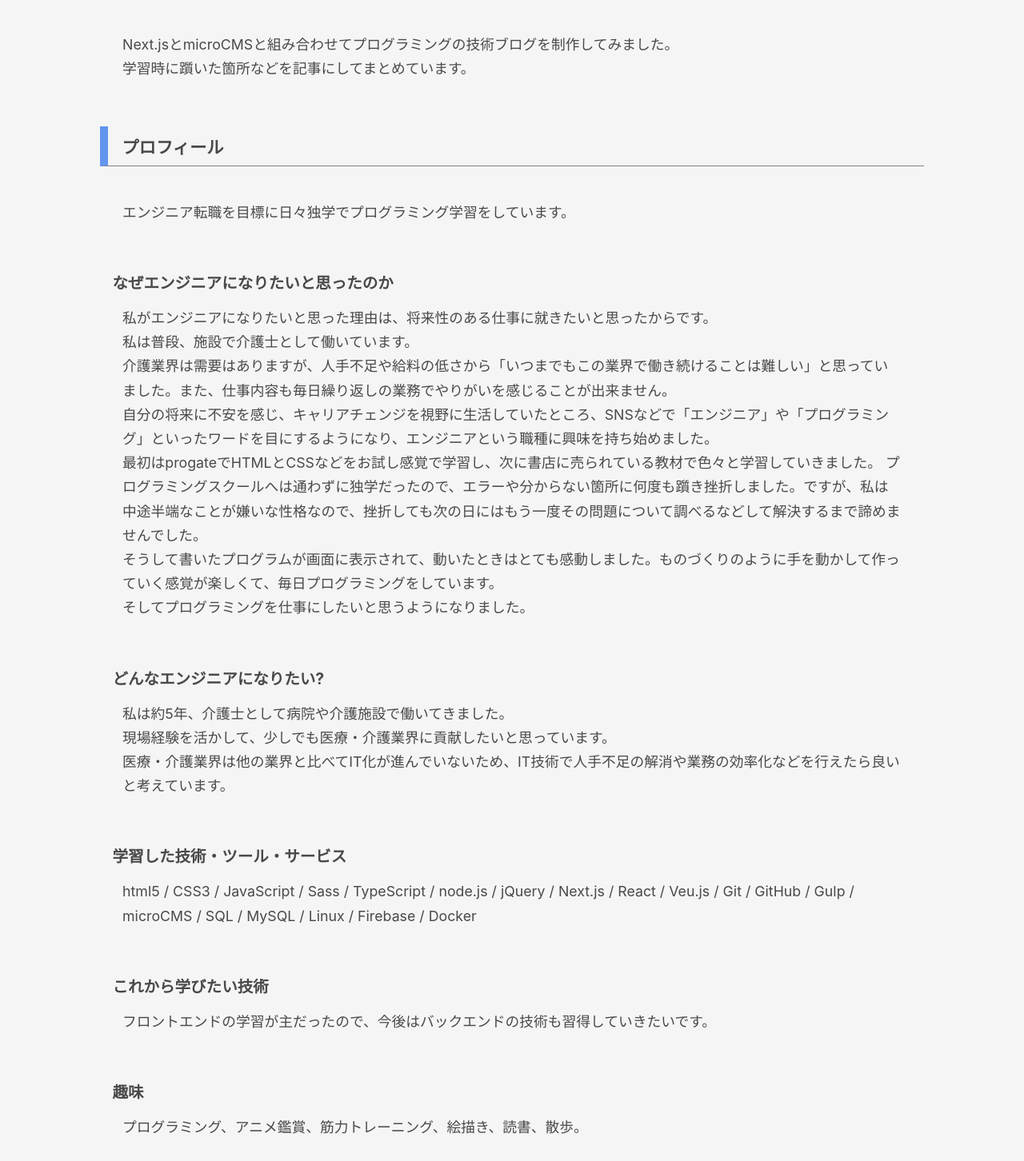
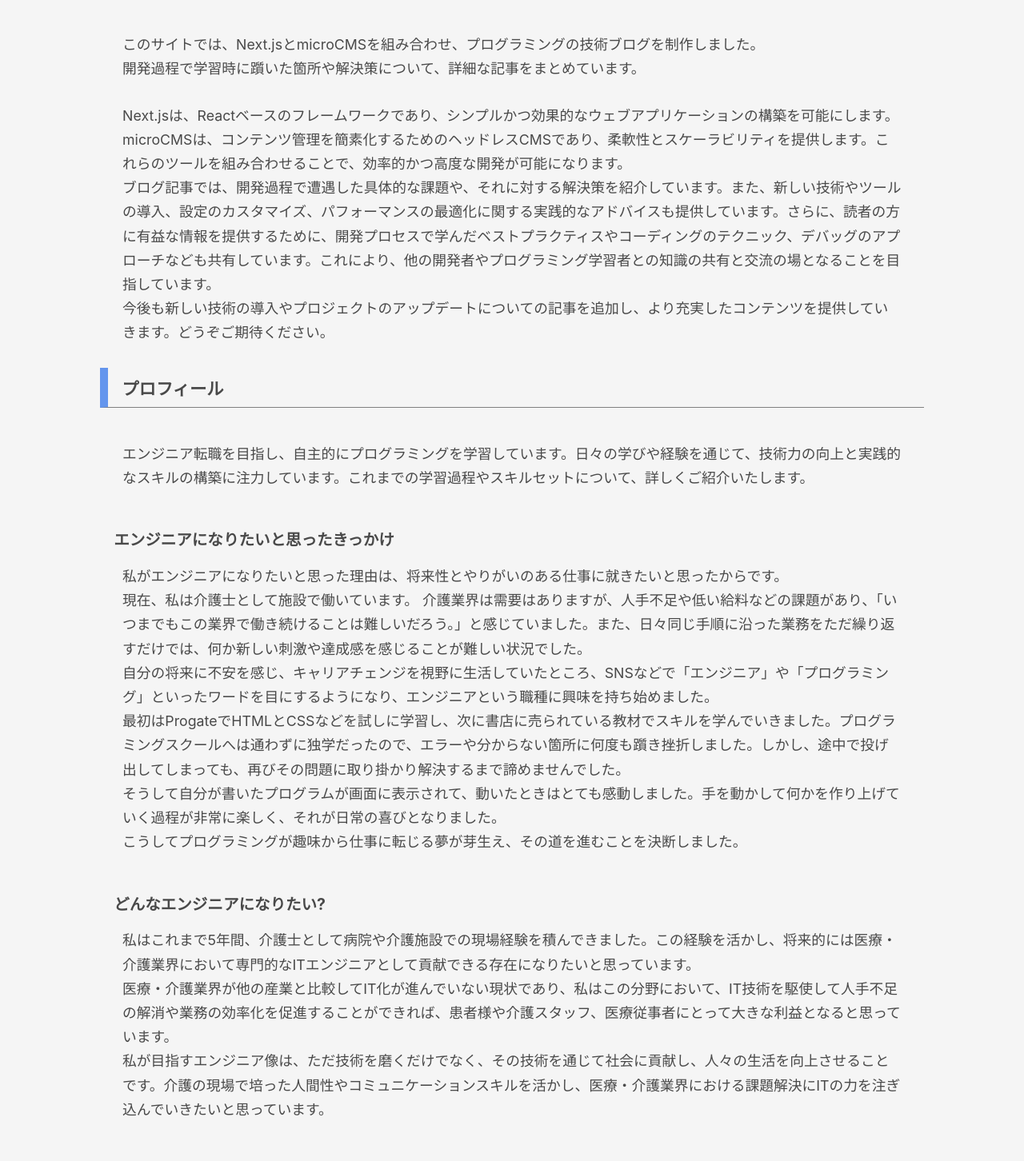
Before and after one commit to kakuta0915/kakuta-tech-blog, a Next.js app: page /about in a window 1280 px wide. Shown: the part 1245-2697 px from the top of the page at 80% size. Built offline with nearby package versions, Linux system fonts and the light colour scheme; no server answers.

Commit message:
⚡️ change: プロフィール欄を更新

```diff
--- a/pages/about.jsx
+++ b/pages/about.jsx
@@ -33,58 +33,69 @@ export default function About() {
         <div className={styles.profile}>
           <h3>このサイトについて</h3>
           <p>
-            Next.jsとmicroCMSと組み合わせてプログラミングの技術ブログを制作してみました。
+            このサイトでは、Next.jsとmicroCMSを組み合わせ、プログラミングの技術ブログを制作しました。
             <br />
-            学習時に躓いた箇所などを記事にしてまとめています。
+            開発過程で学習時に躓いた箇所や解決策について、詳細な記事をまとめています。
+          </p>
+          <p>
+            Next.jsは、Reactベースのフレームワークであり、シンプルかつ効果的なウェブアプリケーションの構築を可能にします。microCMSは、コンテンツ管理を簡素化するためのヘッドレスCMSであり、柔軟性とスケーラビリティを提供します。これらのツールを組み合わせることで、効率的かつ高度な開発が可能になります。
+            <br />
+            ブログ記事では、開発過程で遭遇した具体的な課題や、それに対する解決策を紹介しています。また、新しい技術やツールの導入、設定のカスタマイズ、パフォーマンスの最適化に関する実践的なアドバイスも提供しています。さらに、読者の方に有益な情報を提供するために、開発プロセスで学んだベストプラクティスやコーディングのテクニック、デバッグのアプローチなども共有しています。これにより、他の開発者やプログラミング学習者との知識の共有と交流の場となることを目指しています。
+            <br />
+            今後も新しい技術の導入やプロジェクトのアップデートについての記事を追加し、より充実したコンテンツを提供していきます。どうぞご期待ください。
           </p>
 
           <h3>プロフィール</h3>
           <p>
-            エンジニア転職を目標に日々独学でプログラミング学習をしています。
-            <br />
+            エンジニア転職を目指し、自主的にプログラミングを学習しています。日々の学びや経験を通じて、技術力の向上と実践的なスキルの構築に注力しています。これまでの学習過程やスキルセットについて、詳しくご紹介いたします。
           </p>
 
-          <h4>なぜエンジニアになりたいと思ったのか</h4>
+          <h4>エンジニアになりたいと思ったきっかけ</h4>
           <p>
-            私がエンジニアになりたいと思った理由は、将来性のある仕事に就きたいと思ったからです。
+            私がエンジニアになりたいと思った理由は、将来性とやりがいのある仕事に就きたいと思ったからです。
             <br />
-            私は普段、施設で介護士として働いています。
-            <br />
-            介護業界は需要はありますが、人手不足や給料の低さから「いつまでもこの業界で働き続けることは難しい」と思っていました。また、仕事内容も毎日繰り返しの業務でやりがいを感じることが出来ません。
+            現在、私は介護士として施設で働いています。
+            介護業界は需要はありますが、人手不足や低い給料などの課題があり、「いつまでもこの業界で働き続けることは難しいだろう。」と感じていました。また、日々同じ手順に沿った業務をただ繰り返すだけでは、何か新しい刺激や達成感を感じることが難しい状況でした。
             <br />
             自分の将来に不安を感じ、キャリアチェンジを視野に生活していたところ、SNSなどで「エンジニア」や「プログラミング」といったワードを目にするようになり、エンジニアという職種に興味を持ち始めました。
             <br />
-            最初はprogateでHTMLとCSSなどをお試し感覚で学習し、次に書店に売られている教材で色々と学習していきました。
-            プログラミングスクールへは通わずに独学だったので、エラーや分からない箇所に何度も躓き挫折しました。ですが、私は中途半端なことが嫌いな性格なので、挫折しても次の日にはもう一度その問題について調べるなどして解決するまで諦めませんでした。
+            最初はProgateでHTMLとCSSなどを試しに学習し、次に書店に売られている教材でスキルを学んでいきました。プログラミングスクールへは通わずに独学だったので、エラーや分からない箇所に何度も躓き挫折しました。しかし、途中で投げ出してしまっても、再びその問題に取り掛かり解決するまで諦めませんでした。
             <br />
-            そうして書いたプログラムが画面に表示されて、動いたときはとても感動しました。ものづくりのように手を動かして作っていく感覚が楽しくて、毎日プログラミングをしています。
+            そうして自分が書いたプログラムが画面に表示されて、動いたときはとても感動しました。手を動かして何かを作り上げていく過程が非常に楽しく、それが日常の喜びとなりました。
             <br />
-            そしてプログラミングを仕事にしたいと思うようになりました。
+            こうしてプログラミングが趣味から仕事に転じる夢が芽生え、その道を進むことを決断しました。
           </p>
 
           <h4>どんなエンジニアになりたい?</h4>
           <p>
-            私は約5年、介護士として病院や介護施設で働いてきました。
+            私はこれまで5年間、介護士として病院や介護施設での現場経験を積んできました。この経験を活かし、将来的には医療・介護業界において専門的なITエンジニアとして貢献できる存在になりたいと思っています。
             <br />
-            現場経験を活かして、少しでも医療・介護業界に貢献したいと思っています。
+            医療・介護業界が他の産業と比較してIT化が進んでいない現状であり、私はこの分野において、IT技術を駆使して人手不足の解消や業務の効率化を促進することができれば、患者様や介護スタッフ、医療従事者にとって大きな利益となると思っています。
             <br />
-            医療・介護業界は他の業界と比べてIT化が進んでいないため、IT技術で人手不足の解消や業務の効率化などを行えたら良いと考えています。
+            私が目指すエンジニア像は、ただ技術を磨くだけでなく、その技術を通じて社会に貢献し、人々の生活を向上させることです。介護の現場で培った人間性やコミュニケーションスキルを活かし、医療・介護業界における課題解決にITの力を注ぎ込んでいきたいと思っています。
           </p>
 
-          <h4>学習した技術・ツール・サービス</h4>
+          <h4>技術スタック</h4>
           <p>
-            html5 / CSS3 / JavaScript / Sass / TypeScript / node.js / jQuery /
-            Next.js / React / Veu.js / Git / GitHub / Gulp / microCMS / SQL / MySQL
+            HTML5 / CSS3 / JavaScript (ES2020) / Sass / TypeScript / Node.js / jQuery / React
+            / Next.js / Veu.js / Git / GitHub / Gulp / microCMS / SQL / MySQL
             / Linux / Firebase / Docker
           </p>
 
           <h4>これから学びたい技術</h4>
           <p>
-            フロントエンドの学習が主だったので、今後はバックエンドの技術も習得していきたいです。
+            フロントエンドのスキルを中心に積み重ねてきましたが、今後はバックエンドの技術にも焦点を当て、習得を進めていくことが私の成長の一環です。
+            これまでの学びでは、ユーザーインターフェースの構築やデザインに関する知識が中心でした。しかし、バックエンドの技術を理解し、実践することで、データベースの設計やサーバーサイドの開発においても自身のスキルセットを強化できると考えています。
+            <br />
+            特に、バックエンドの学習を通じてシステム全体の設計や機能の実装に深く関与できるようになり、フルスタックエンジニアとしてのステップアップを目指しています。データベースの最適な選定やAPIの設計、セキュリティ対策など、バックエンドの世界での知識を取り入れ、プロジェクトにおいて全体像を俯瞰できるように成長していくつもりです。
+            <br />
+            このバックエンドの学習によって、フロントエンドとの連携がよりスムーズになり、ユーザーエクスペリエンスの向上だけでなく、システム全体のパフォーマンスやセキュリティにも寄与できると確信しています。これにより、プロジェクト全体の品質向上に貢献し、広範な技術スタックを有するエンジニアとしてのスキルを高めていくつもりです。
+            <br />
+            バックエンドの学習を通して、シームレスなウェブ開発を実現し、ユーザーに価値あるサービスを提供できるエンジニアになることが目標です。今後も新たな技術に積極的に挑戦し、幅広い視野を持ちながらスキルの向上を図っていきます。
           </p>
 
           <h4>趣味</h4>
-          <p>プログラミング、アニメ鑑賞、筋力トレーニング、絵描き、読書、散歩。</p>
+          <p>プログラミング, アニメ鑑賞, 筋力トレーニング, 絵描き, 読書</p>
         </div>
       </Container>
   )
--- a/src/styles/about.module.css
+++ b/src/styles/about.module.css
@@ -15,9 +15,9 @@
 }
 
 .profile > h4 {
-  margin: 1rem;
+  padding: var(--space-xxs);
 }
 
 .profile > p {
-  margin: 0 var(--space-xs) var(--space-md);
+  margin: 0 var(--space-xs) var(--space-xs);
 }
```
